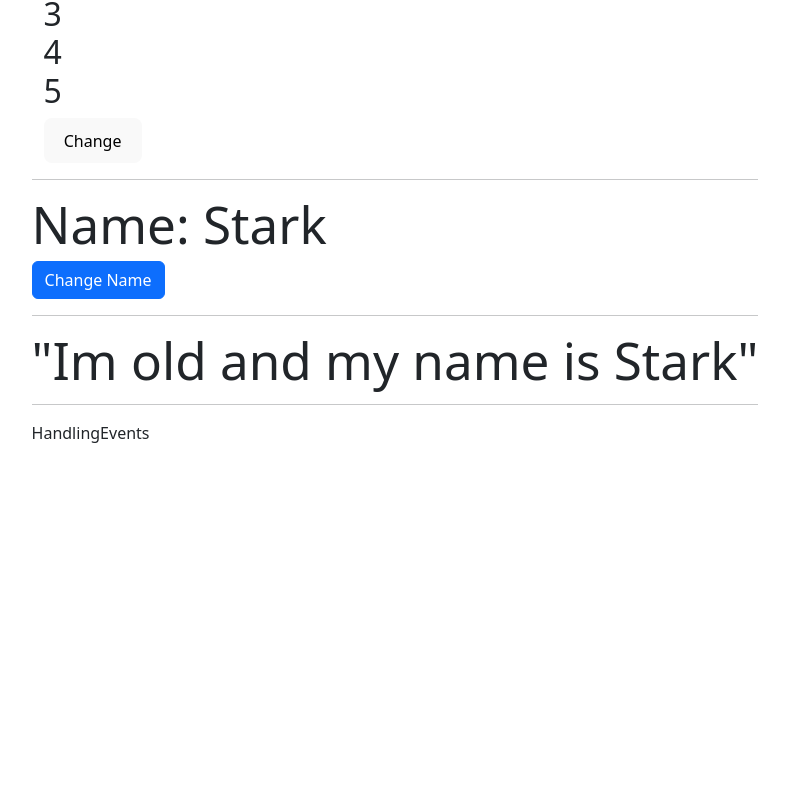
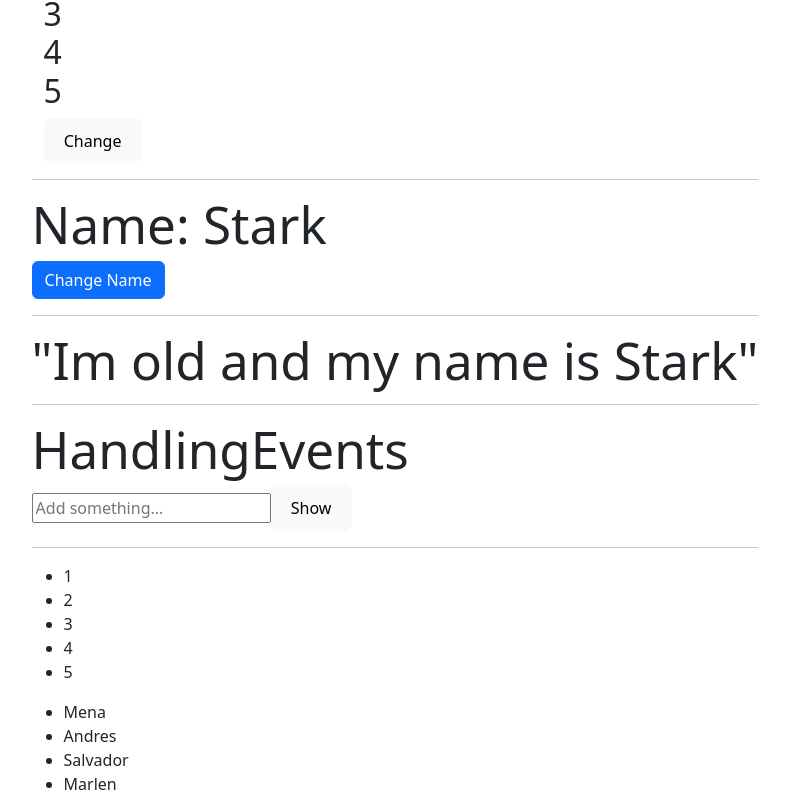
Before and after one commit to arromero4/react-interview-prep, a React (Vite) app: page / in a window 1280 px wide. Shown: the part 535-1347 px from the top of the page, without its empty margins (245-1034 px from the left). Before the commit the page ends 980 px from the top, so only its background shows below. Built offline with nearby package versions, Linux system fonts and the light colour scheme; no server answers.

Commit message:
React Interview Preparation

```diff
--- a/src/App.jsx
+++ b/src/App.jsx
@@ -7,6 +7,7 @@ import StateWithClass from "./components/StateWithClass";
 import UseProps from "./components/UseProps";
 import InlineConditional from "./components/InlineConditional";
 import HandlingEvents from "./components/HandlingEvents";
+import KeysReact from "./components/KeysReact";
 
 function App() {
   const [name, setName] = useState('Stark')
@@ -30,6 +31,8 @@ function App() {
       <InlineConditional/>
       <hr />
       <HandlingEvents/>
+      <hr />
+      <KeysReact/>
 
     </>
   );
--- a/src/components/HandlingEvents.jsx
+++ b/src/components/HandlingEvents.jsx
@@ -1,7 +1,29 @@
-import React from 'react'
+import React from "react";
+import { useState } from "react";
+export default function HandlingEvents() {
+const [something, useSomething] = useState('')
 
-export default function HandlingEvents() {
+  const handleChange = (e) => {
+    useSomething(e.target.value)
+  }
+
+  const handleSomethig = () => {
+    alert(something)
+    useSomething('')
+  }
+
   return (
-    <div>HandlingEvents</div>
-  )
+    <div>
+      <h1>HandlingEvents</h1>
+      <input
+      type="text"
+      placeholder="Add something..."
+      onChange={handleChange}
+      value={something}
+      />
+      <button onClick={handleSomethig}>Show</button>
+
+
+      </div>
+  );
 }
--- /dev/null
+++ b/src/components/KeysReact.jsx
@@ -0,0 +1,46 @@
+import React from "react";
+
+export default function KeysReact() {
+  const numbers = [1, 2, 3, 4, 5];
+  const details = [
+    {
+      id: 1,
+      name: "Mena",
+      age: 28,
+    },
+    {
+      id: 2,
+      name: "Andres",
+      age: 31,
+    },
+    {
+      id: 3,
+      name: "Salvador",
+      age: 32,
+    },
+    {
+      id: 4,
+      name: "Marlen",
+      age: 36,
+    },
+  ];
+
+  return (
+    <div>
+      <div>
+        <ul>
+          {numbers.map((number) => {
+            return <li key={number}>{number}</li>;
+          })}
+        </ul>
+      </div>
+      <div>
+        <ul>
+          {details.map((detail) => (
+            <li key={detail.id}>{detail.name}</li>
+          ))}
+        </ul>
+      </div>
+    </div>
+  );
+}
```
